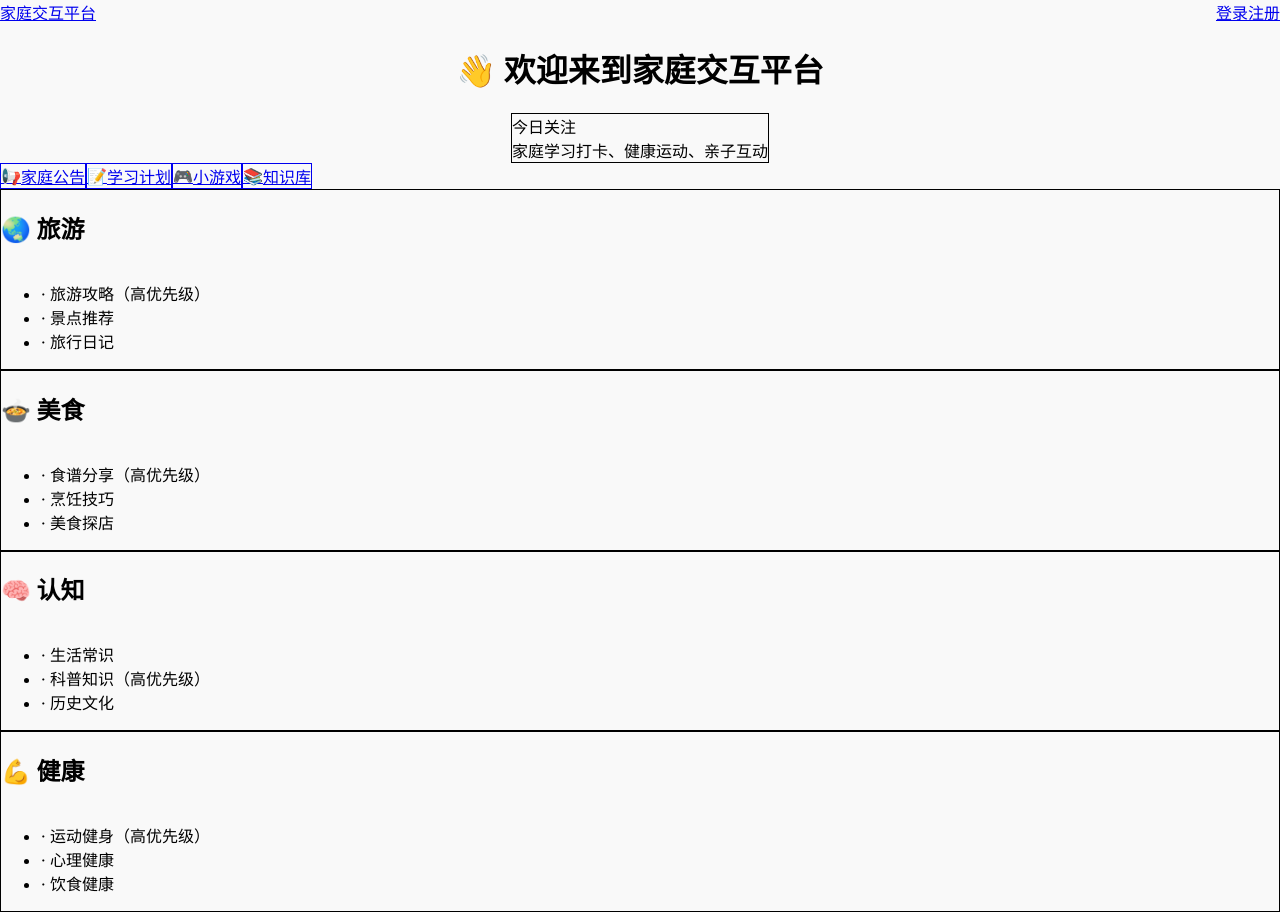
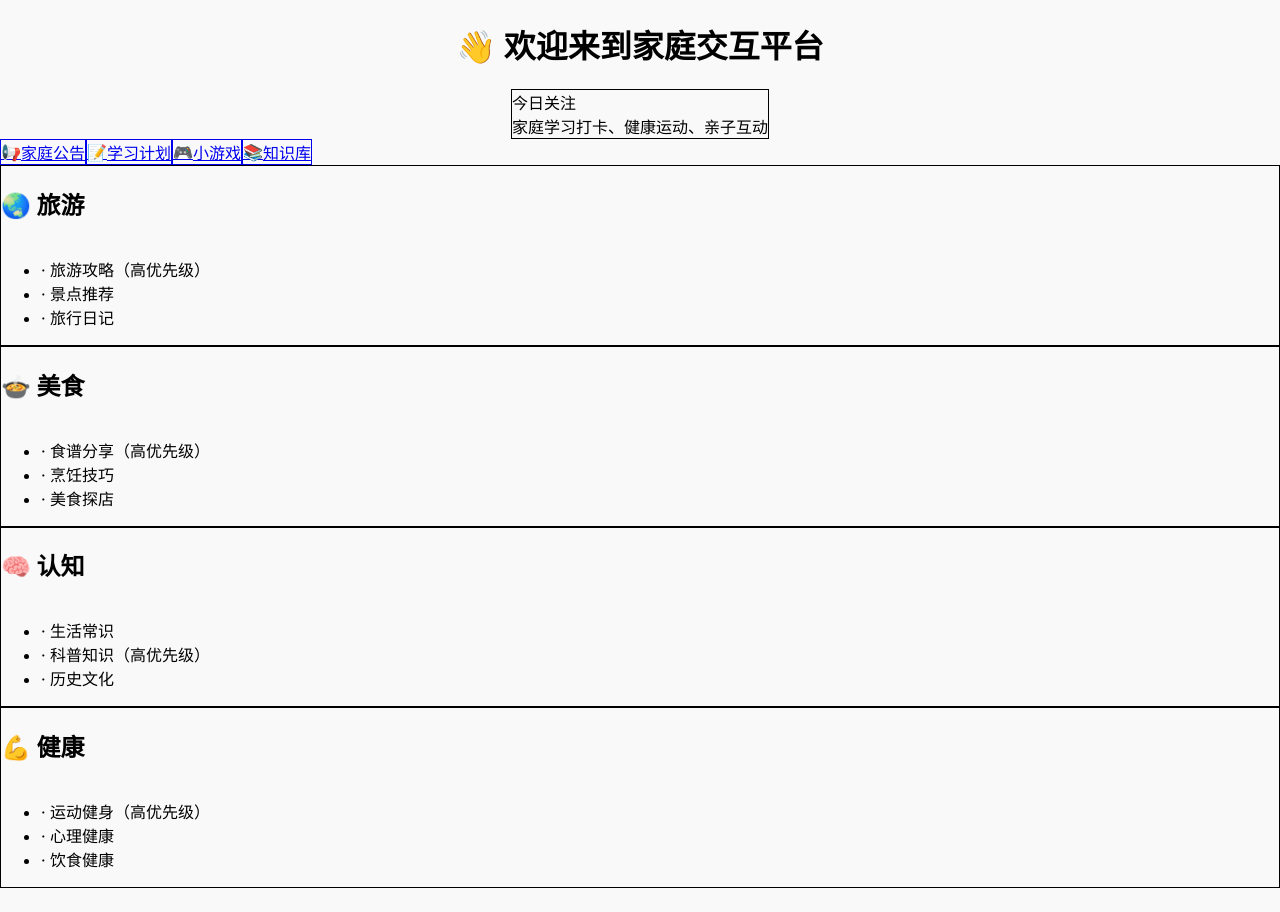
Before and after one commit to HYH761/Familyweb, a Next.js app in the folder family-platform/: page / in a window 1280 px wide. After the commit the page ends 888 px from the top, so only its background shows below. Built offline with nearby package versions, Linux system fonts and the light colour scheme.

Commit message:
Temporarily remove Navbar to fix build

```diff
--- a/family-platform/src/app/layout.tsx
+++ b/family-platform/src/app/layout.tsx
@@ -2,7 +2,7 @@ import React from 'react'
 import type { Metadata } from 'next'
 import { Inter } from 'next/font/google'
 import './globals.css'
-import Navbar from '../components/Navbar'
+// import Navbar from '../components/Navbar'
 
 const inter = Inter({ subsets: ['latin'] })
 
@@ -26,7 +26,7 @@ export default function RootLayout({
   return (
     <html lang="zh">
       <body className={inter.className}>
-        <Navbar />
+        {/* <Navbar /> */}
         <main className="min-h-screen bg-gray-50">
           <div className="min-h-screen bg-neutral-100 flex flex-col items-center px-4">
             {/* 顶部欢迎与今日关注 */}
```
